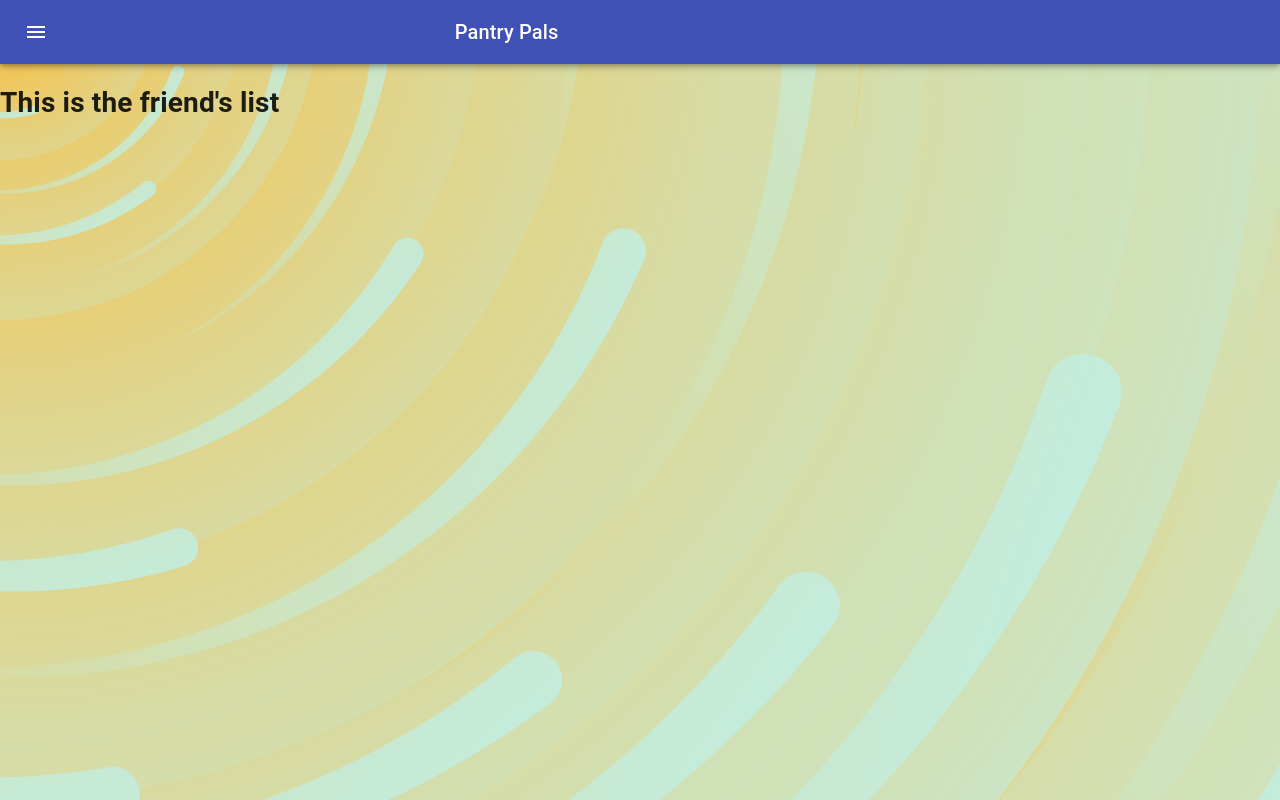
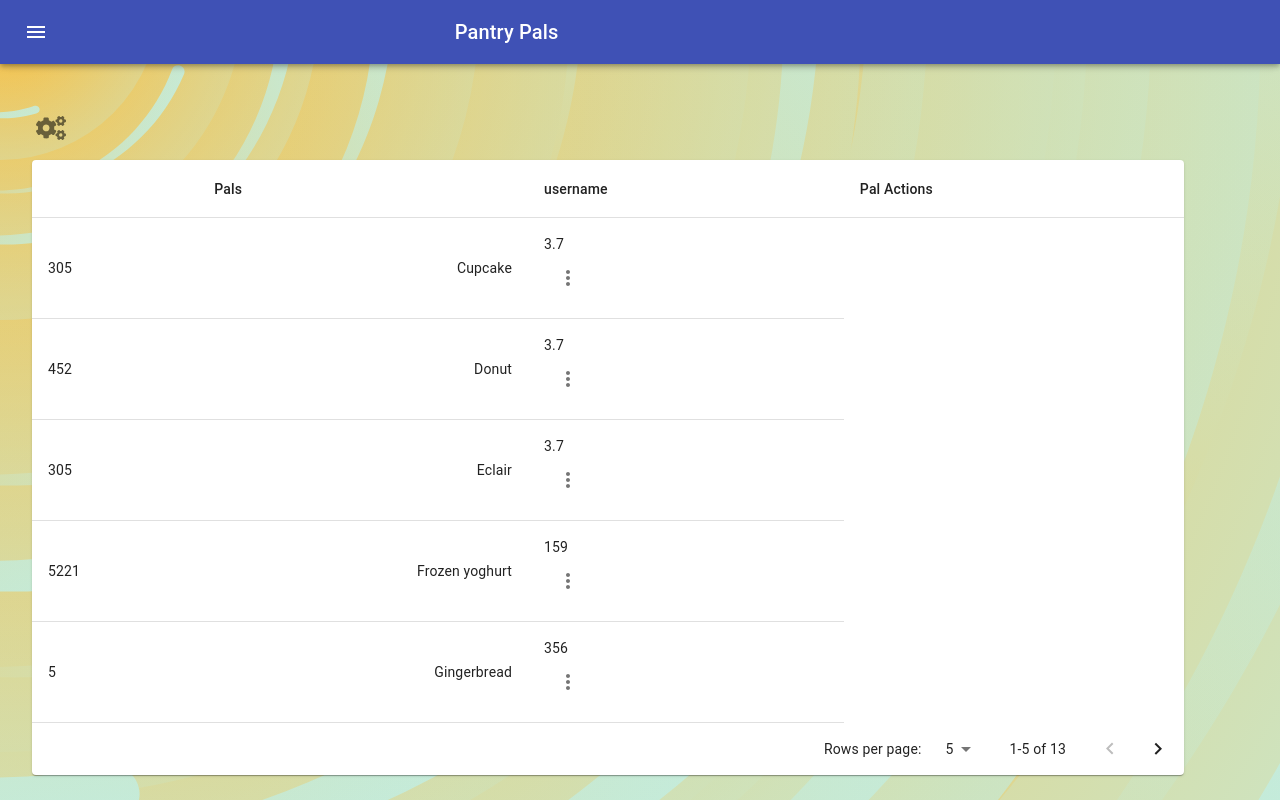
Before and after one commit to listenToRipley/capstone, a React (Create React App) app: page /palsList in a window 1280 px wide. Built offline with nearby package versions, Linux system fonts and the light colour scheme.

Commit message:
removed unneed code from pal list

```diff
--- a/src/Router/Router.js
+++ b/src/Router/Router.js
@@ -4,7 +4,7 @@ import LogIn from '../Components/LogIn'
 import Home from '../Components/Home';
 import ShoppingList from '../Components/ShopList/ShoppingList';
 import Pantry from '../Components/Pantry/Pantry';
-import PalList from '../Components/PalLists/PalList';
+import PalList from '../Components/PalLists/PalsList';
 import UserProfile from '../Components/CurrentUser/UserProfile';
 import PalProfile from '../Components/PalProfile'
 import CreateUser from '../Components/AppFunc/CreateUser';
--- a/src/components/Home.js
+++ b/src/components/Home.js
@@ -1,7 +1,7 @@
 import React from 'react';
 import ShoppingList from './ShopList/ShoppingList';
 import Pantry from './Pantry/Pantry';
-import PalList from './PalLists/PalList';
+import PalList from './PalLists/PalsList';
 import UserProfile from './CurrentUser/UserProfile';
 import Grid from '@material-ui/core/Grid';
 import Card from '@material-ui/core/Card'
--- a/src/components/PalLists/PalActions.js
+++ b/src/components/PalLists/PalActions.js
@@ -3,8 +3,7 @@ import IconButton from '@material-ui/core/IconButton';
 import Menu from '@material-ui/core/Menu';
 import MenuItem from '@material-ui/core/MenuItem';
 import MoreVertIcon from '@material-ui/icons/MoreVert';
-import PalListActions from './PalListActions'
-import PalActions from './PalActions'
+import MergeReq from './MergeRequest'
 
 const ITEM_HEIGHT = 48;
 
--- a/src/components/PalLists/PalList.js
+++ /dev/null
@@ -1,35 +0,0 @@
-import React from 'react';
-import { library, dom } from '@fortawesome/fontawesome-svg-core';
-import { faCogs} from '@fortawesome/free-solid-svg-icons';
-
-library.add(faCogs)
-dom.watch()
-
-//!!!IMPORTANT NOTE ~ there will be two versions of the pal list.
-  //there is the current user :
-
-//needs to include
-  //current pals of this user
-  //accept request
-  //decline requests
-  //search users
-  //link to individual users' profile
-
-    //merge request
-    //accept
-    //decline
-  //permissions of pals
-
-  //the pals view :
-  //current pals of this user
-  //link to individual users' profile
-
-const PalList = () => {
-
-  return (
-    <h1>This is the friend's list</h1>
-  )
-
-}
-
-export default PalList
--- /dev/null
+++ b/src/components/PalLists/PalsList.js
@@ -0,0 +1,322 @@
+import React from 'react';
+import PropTypes from 'prop-types';
+import clsx from 'clsx';
+import { lighten, makeStyles } from '@material-ui/core/styles';
+import Table from '@material-ui/core/Table';
+import TableBody from '@material-ui/core/TableBody';
+import TableCell from '@material-ui/core/TableCell';
+import TableContainer from '@material-ui/core/TableContainer';
+import TableHead from '@material-ui/core/TableHead';
+import TablePagination from '@material-ui/core/TablePagination';
+import TableRow from '@material-ui/core/TableRow';
+import TableSortLabel from '@material-ui/core/TableSortLabel';
+import Toolbar from '@material-ui/core/Toolbar';
+import Typography from '@material-ui/core/Typography';
+import Paper from '@material-ui/core/Paper';
+import IconButton from '@material-ui/core/IconButton';
+import Tooltip from '@material-ui/core/Tooltip';
+import PalsListActions from './PalsListActions'
+import PalActions from './PalActions'
+import { library, dom } from '@fortawesome/fontawesome-svg-core';
+import { faCogs} from '@fortawesome/free-solid-svg-icons';
+
+library.add(faCogs)
+dom.watch()
+
+//!!!IMPORTANT NOTE ~ there will be two versions of the pal list.
+  //there is the current user :
+
+//needs to include
+  //current pals of this user
+  //accept request
+  //decline requests
+  //search users
+  //link to individual users' profile
+
+    //merge request
+    //accept
+    //decline
+  //permissions of pals
+
+  //the pals view :
+  //current pals of this user
+  //link to individual users' profile
+
+
+const useStyles = makeStyles((theme) => ({
+  root: {
+    width: '100%',
+    marginTop: theme.spacing(4),
+  },
+  paper: {
+    width: '90%',
+    marginLeft: theme.spacing(4),
+    marginBottom: theme.spacing(2),
+  },
+  table: {
+    minWidth: 750,
+  },
+  visuallyHidden: {
+    border: 0,
+    clip: 'rect(0 0 0 0)',
+    height: 1,
+    margin: -1,
+    overflow: 'hidden',
+    padding: 0,
+    position: 'absolute',
+    top: 20,
+    width: 1,
+  }
+}));
+
+
+//quantity, measurement, item, spoonId
+const createData = (pal, username, palActions) => {
+return { pal, username, palActions};
+}
+
+//there is an issue with the drawer and page content.
+
+//need to add something to show role on table, are we going to need to write a query for that?
+
+//this will need to be replaced by content from the server
+const rows = [
+createData( 305, 'Cupcake', 3.7),
+createData( 452, 'Donut', 3.7),
+createData( 305, 'Eclair', 3.7),
+createData( 5221, 'Frozen yoghurt', 159),
+createData( 5, 'Gingerbread', 356),
+createData( 1, 'Honeycomb', 408),
+createData( 32, 'Ice cream sandwich', 237),
+createData( 66, 'Jelly Bean', 375),
+createData( 23, 'KitKat', 518),
+createData( 6565, 'Lollipop', 392),
+createData( 13.2, 'Marshmallow', 318),
+createData( 33, 'Nougat', 360),
+createData( 6666, 'Oreo', 437)
+];
+
+//sorting functions  DON'T TOUCH
+const getComparator =(order, orderBy) => {
+return order === 'desc'
+? (a, b) => descendingComparator(a, b, orderBy)
+: (a, b) => -descendingComparator(a, b, orderBy);
+}
+
+//sorting functions  DON'T TOUCH
+const stableSort = (array, comparator) =>{
+const stabilizedThis = array.map((el, index) => [el, index]);
+stabilizedThis.sort((a, b) => {
+const order = comparator(a[0], b[0]);
+if (order !== 0) return order;
+return a[1] - b[1];
+});
+return stabilizedThis.map((el) => el[0]);
+}
+
+//sorting functions  DON'T TOUCH
+const descendingComparator = (a, b, orderBy) => {
+if (b[orderBy] < a[orderBy]) {
+return -1;
+}
+if (b[orderBy] > a[orderBy]) {
+return 1;
+}
+return 0;
+}
+
+const headCells = [
+{ id: 'pal', numeric: false, label: 'Pals' },
+{ id: 'username', numeric: false,  label: 'username' },
+{ id: 'palActions', numeric: false, label: 'Pal Actions' },
+];
+
+//EnhancedTableHead
+const PalsHead = (props) =>  {
+
+const { classes, order, orderBy, rowCount, onRequestSort } = props;
+
+const createSortHandler = (property) => (event) => {
+onRequestSort(event, property);
+};
+
+return (
+<TableHead>
+  <TableRow>
+    <TableCell >
+    </TableCell>
+    {headCells.map((headCell) => (
+      <TableCell
+        key={headCell.id}
+        align={headCell.numeric ? 'center' : 'left'}
+        padding={headCell.disablePadding ? 'none' : 'default'}
+        /* We don't really need sorting on update and delete, we should change that  */
+        sortDirection={orderBy === headCell.id ? order : false}
+      >
+        <TableSortLabel
+          active={orderBy === headCell.id}
+          direction={orderBy === headCell.id ? order : 'asc'}
+          onClick={createSortHandler(headCell.id)}
+        >
+          {headCell.label}
+          {orderBy === headCell.id ? (
+            <span className={classes.visuallyHidden}>
+              {order === 'desc' ? 'sorted descending' : 'sorted ascending'}
+            </span>
+          ) : null}
+        </TableSortLabel>
+      </TableCell>
+    ))}
+  </TableRow>
+</TableHead>
+);
+}
+
+PalsHead.propTypes = {
+classes: PropTypes.object.isRequired,
+onRequestSort: PropTypes.func.isRequired,
+order: PropTypes.oneOf(['asc', 'desc']).isRequired,
+orderBy: PropTypes.string.isRequired,
+rowCount: PropTypes.number.isRequired,
+};
+
+const useToolbarStyles = makeStyles((theme) => ({
+root: {
+paddingLeft: theme.spacing(3),
+paddingRight: theme.spacing(1),
+},
+highlight:
+theme.palette.type === 'light'
+  ? {
+      color: theme.palette.secondary.main,
+      backgroundColor: lighten(theme.palette.secondary.light, 0.85),
+    }
+  : {
+      color: theme.palette.text.primary,
+      backgroundColor: theme.palette.secondary.dark,
+    },
+title: {
+flex: '1 1 90%',
+},
+}));
+
+//EnhancedTableToolbar
+const PalsToolbar = (props) => {
+const classes = useToolbarStyles();
+
+return (
+<Toolbar>
+  <Tooltip title="Start Shopping">
+    <IconButton aria-label="start shopping">
+    <svg className="fas fa-cogs"></svg>
+    </IconButton>
+  </Tooltip>
+</Toolbar>
+)
+};
+
+//EnhancedTable
+const PalsList = () =>  {
+const classes = useStyles();
+const [order, setOrder] = React.useState('asc');
+const [orderBy, setOrderBy] = React.useState('calories');
+const [selected, setSelected] = React.useState([]);
+const [page, setPage] = React.useState(0);
+const [rowsPerPage, setRowsPerPage] = React.useState(5);
+
+const handleRequestSort = (event, property) => {
+const isAsc = orderBy === property && order === 'asc';
+setOrder(isAsc ? 'desc' : 'asc');
+setOrderBy(property);
+};
+
+const handleClick = (event, name) => {
+const selectedIndex = selected.indexOf(name);
+let newSelected = [];
+
+if (selectedIndex === -1) {
+  newSelected = newSelected.concat(selected, name);
+} else if (selectedIndex === 0) {
+  newSelected = newSelected.concat(selected.slice(1));
+} else if (selectedIndex === selected.length - 1) {
+  newSelected = newSelected.concat(selected.slice(0, -1));
+} else if (selectedIndex > 0) {
+  newSelected = newSelected.concat(
+    selected.slice(0, selectedIndex),
+    selected.slice(selectedIndex + 1),
+  );
+}
+
+setSelected(newSelected);
+};
+
+const handleChangePage = (event, newPage) => {
+setPage(newPage);
+};
+
+const handleChangeRowsPerPage = (event) => {
+setRowsPerPage(parseInt(event.target.value, 10));
+setPage(0);
+};
+
+
+const emptyRows = rowsPerPage - Math.min(rowsPerPage, rows.length - page * rowsPerPage);
+
+return (
+<div className={classes.root}>
+<PalsToolbar/>
+{/* move to the other side */}
+  <Paper className={classes.paper}>
+    <TableContainer>
+      <Table
+        className={classes.table}
+        aria-labelledby="your pal list"
+        aria-label="pal list"
+      >
+        <PalsHead
+          classes={classes}
+
+          order={order}
+          orderBy={orderBy}
+          onRequestSort={handleRequestSort}
+          rowCount={rows.length}
+        />
+        <TableBody>
+          {stableSort(rows, getComparator(order, orderBy))
+            .slice(page * rowsPerPage, page * rowsPerPage + rowsPerPage)
+            .map((row, index) => {
+              return (
+                <TableRow
+                  hover
+                  onClick={(event) => handleClick(event, row.name)}
+                  tabIndex={-1}
+                  key={row.name}
+
+                >
+
+                  <TableCell align="left">{row.pal}</TableCell>
+                  <TableCell align="right">{row.username}</TableCell>
+                  <TableCell align="left">{row.palActions}
+                    <PalActions/>
+                    </TableCell>
+                </TableRow>
+              );
+            })}
+        </TableBody>
+      </Table>
+    </TableContainer>
+    <TablePagination
+      rowsPerPageOptions={[5, 10, 25]}
+      component="div"
+      count={rows.length}
+      rowsPerPage={rowsPerPage}
+      page={page}
+      onChangePage={handleChangePage}
+      onChangeRowsPerPage={handleChangeRowsPerPage}
+    />
+  </Paper>
+</div>
+);
+}
+
+export default PalsList
```
Also changed, not shown: src/components/PalLists/PalsListActions.js (renamed from src/components/PalLists/PalListActions.js).
